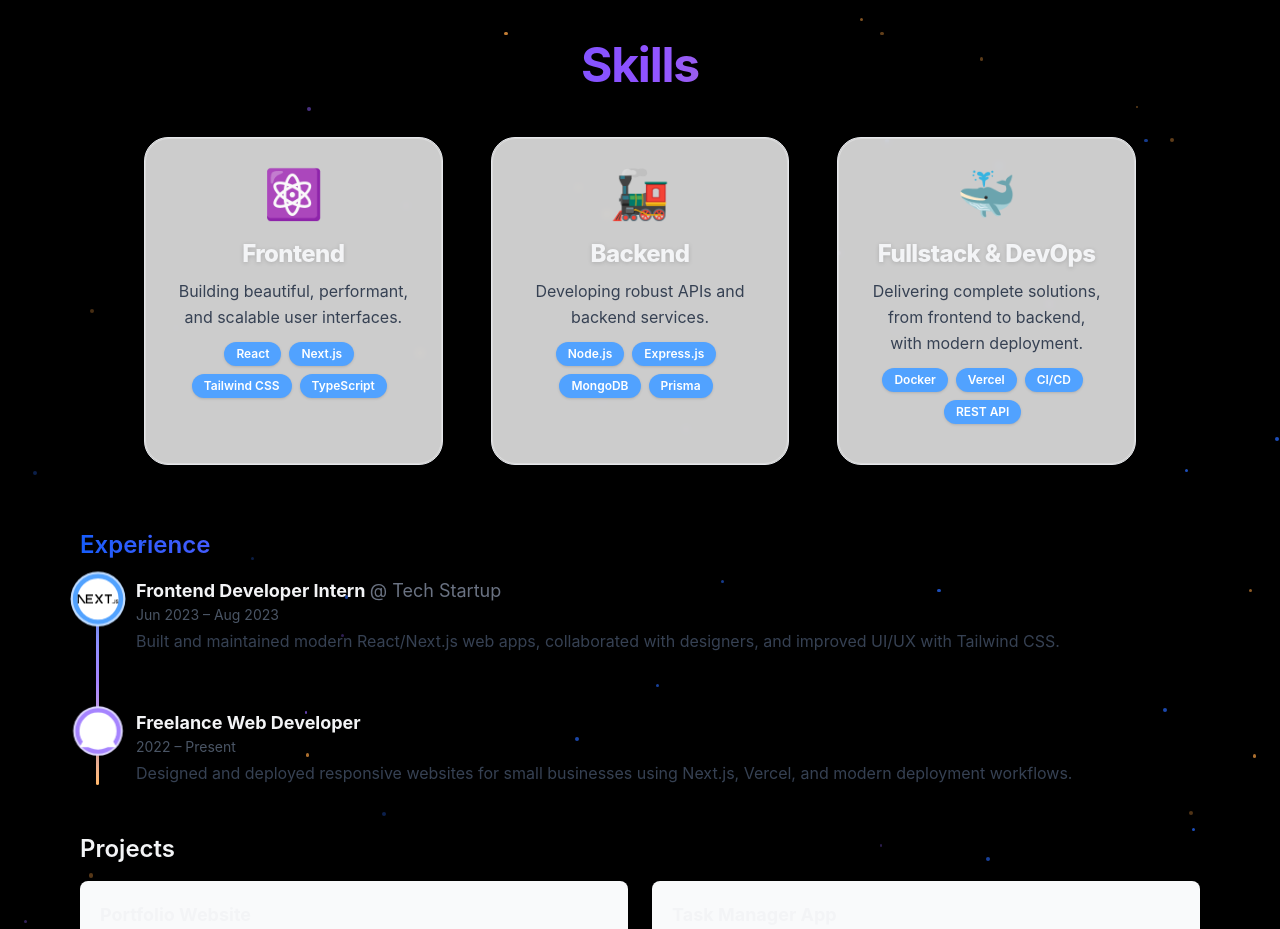
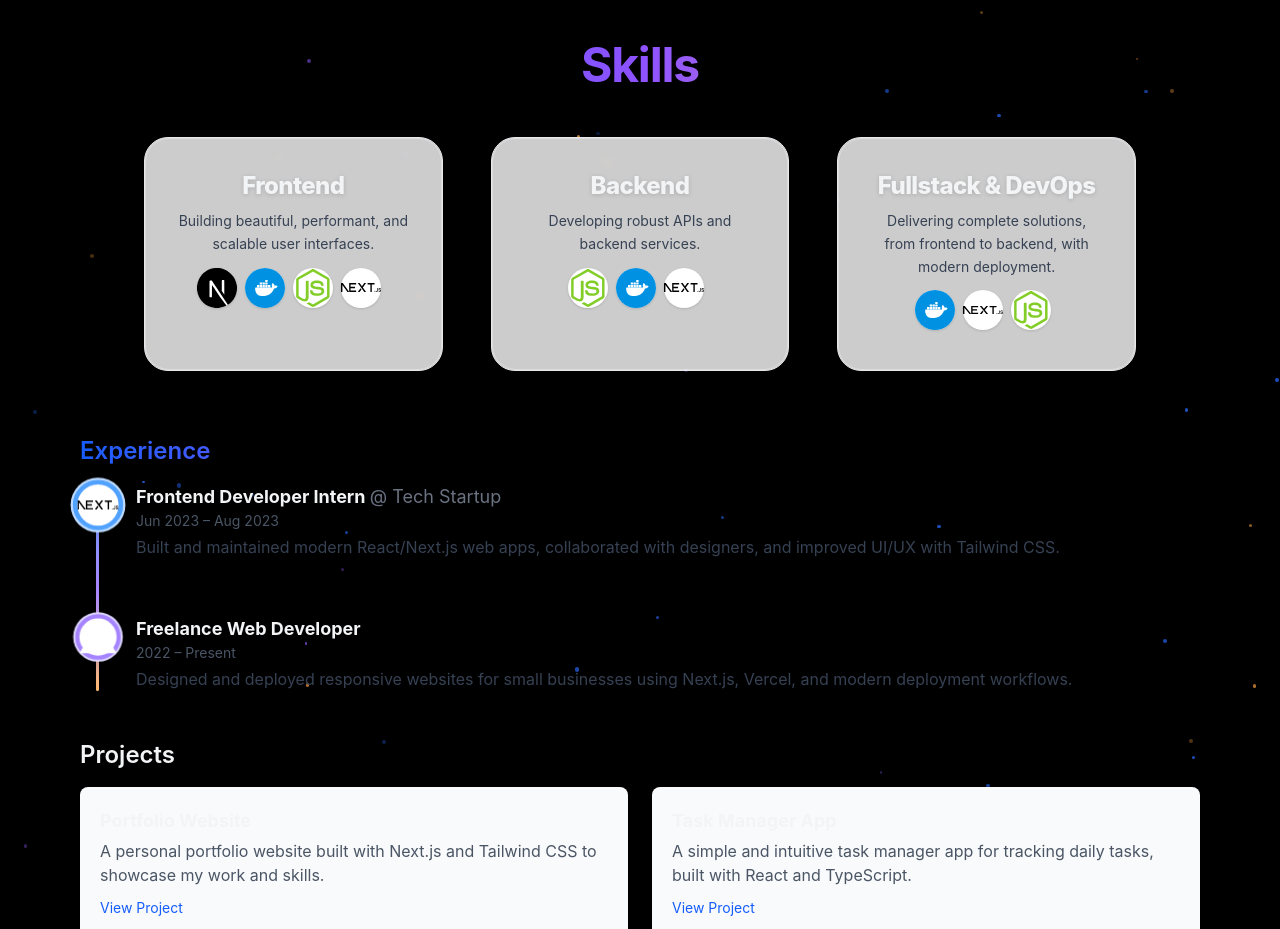
Before and after one commit to ArthurEZ/thanagorn-portfolio, a Next.js app: page / in a window 1280 px wide. Shown: the part 1320-2249 px from the top of the page. Built offline with nearby package versions, Linux system fonts and the light colour scheme.

Commit message:
Refactor SkillCard component to use FrameIcon for badges, replacing Badge component; update AboutSection's visibility threshold; enhance SkillSection with SVG icons for skills.

```diff
--- a/src/app/components/AboutSection.tsx
+++ b/src/app/components/AboutSection.tsx
@@ -20,7 +20,7 @@ export default function AboutSection() {
           setVisible(false);
         }
       },
-      { threshold: 0.3 }
+      { threshold: 0.2 }
     );
     observer.observe(section);
     return () => observer.disconnect();
--- a/src/app/components/SkillSection.tsx
+++ b/src/app/components/SkillSection.tsx
@@ -6,24 +6,34 @@ export default function SkillSection() {
       <h2 className="text-5xl font-bold mb-12 text-center bg-gradient-to-r from-blue-600 via-violet-500 to-orange-500 bg-clip-text text-transparent tracking-tight">Skills</h2>
       <div className="grid grid-cols-1 md:grid-cols-3 gap-12 justify-items-center">
         <SkillCard
-          icon={"⚛️"}
           title="Frontend"
           description="Building beautiful, performant, and scalable user interfaces."
-          badges={["React", "Next.js", "Tailwind CSS", "TypeScript"]}
+          badges={[
+            { src: "/NextjsIcon.svg", alt: "Next.js" },
+            { src: "/DockerIcon.svg", alt: "Docker" },
+            { src: "/NodejsIcon.svg", alt: "Node.js" },
+            { src: "/next.svg", alt: "React" }
+          ]}
           className="animate-fadein"
         />
         <SkillCard
-          icon={"🚂"}
           title="Backend"
           description="Developing robust APIs and backend services."
-          badges={["Node.js", "Express.js", "MongoDB", "Prisma"]}
+          badges={[
+            { src: "/NodejsIcon.svg", alt: "Node.js" },
+            { src: "/DockerIcon.svg", alt: "Docker" },
+            { src: "/next.svg", alt: "Next.js" }
+          ]}
           className="animate-fadein delay-150"
         />
         <SkillCard
-          icon={"🐳"}
           title="Fullstack & DevOps"
           description="Delivering complete solutions, from frontend to backend, with modern deployment."
-          badges={["Docker", "Vercel", "CI/CD", "REST API"]}
+          badges={[
+            { src: "/DockerIcon.svg", alt: "Docker" },
+            { src: "/next.svg", alt: "Next.js" },
+            { src: "/NodejsIcon.svg", alt: "Node.js" }
+          ]}
           className="animate-fadein delay-300"
         />
       </div>
--- a/src/app/components/commons/Badge.tsx
+++ /dev/null
@@ -1,12 +0,0 @@
-import { ReactNode } from "react";
-
-export default function Badge({ children, className = "", color }: { children: ReactNode; className?: string; color?: string }) {
-  return (
-    <span
-      className={`inline-block px-3 py-1 rounded-full text-white text-xs font-semibold shadow-sm mr-2 mb-2 ${color ? "" : "bg-blue-400"} ${className}`}
-      style={color ? { background: color } : {}}
-    >
-      {children}
-    </span>
-  );
-}
--- /dev/null
+++ b/src/app/components/commons/FrameIcon.tsx
@@ -0,0 +1,12 @@
+import { ReactNode } from "react";
+
+export default function FrameIcon({ children, className = "", color }: { children: ReactNode; className?: string; color?: string }) {
+  return (
+    <span
+      className={`inline-flex items-center justify-center w-[40px] h-[40px] rounded-full text-white text-2xl font-semibold shadow-sm mr-2 mb-2 ${color ? "" : "bg-white"} ${className}`}
+      style={color ? { background: color } : {}}
+    >
+      {children}
+    </span>
+  );
+}
--- a/src/app/components/commons/SkillCard.tsx
+++ b/src/app/components/commons/SkillCard.tsx
@@ -1,31 +1,33 @@
-import { ReactNode } from "react";
-import Badge from "./Badge";
+import FrameIcon from "./FrameIcon";
+import Image from "next/image";
+
+interface BadgeIcon {
+  src: string;
+  alt: string;
+  color?: string;
+}
 
 interface SkillCardProps {
-  icon?: ReactNode;
   title: string;
   description: string;
-  badges: string[];
+  badges: BadgeIcon[];
   className?: string;
 }
 
-export default function SkillCard({ icon, title, description, badges, className = "" }: SkillCardProps) {
+export default function SkillCard({ title, description, badges, className = "" }: SkillCardProps) {
   return (
     <div
       className={`relative bg-white/80 dark:bg-gray-900/70 rounded-3xl shadow-lg p-8 flex flex-col items-center text-center border border-gray-200 dark:border-gray-800 transition-all duration-300 hover:scale-105 hover:-translate-y-1 hover:shadow-2xl hover:border-blue-400/60 before:absolute before:inset-0 before:rounded-3xl before:border before:border-white/30 before:pointer-events-none before:z-10 min-w-[280px] max-w-[350px] mx-auto ${className}`}
       style={{ backdropFilter: 'blur(4px)' }}
     >
-      {icon && (
-        <div className="mb-5 flex items-center justify-center text-5xl flex-shrink-0 rounded-full">
-          {icon}
-        </div>
-      )}
       <div className="w-full">
         <h3 className="font-extrabold text-2xl mb-2 drop-shadow-sm tracking-tight">{title}</h3>
-        <p className="text-gray-700 dark:text-gray-200 text-base leading-relaxed mb-3">{description}</p>
+        <p className="text-gray-700 dark:text-gray-200 text-sm leading-relaxed mb-3">{description}</p>
         <div className="flex flex-wrap items-center justify-center">
           {badges.map((badge) => (
-            <Badge key={badge}>{badge}</Badge>
+            <FrameIcon key={badge.alt} color={badge.color}>
+              <Image src={badge.src} alt={badge.alt} width={70} height={70} />
+            </FrameIcon>
           ))}
         </div>
       </div>
```
